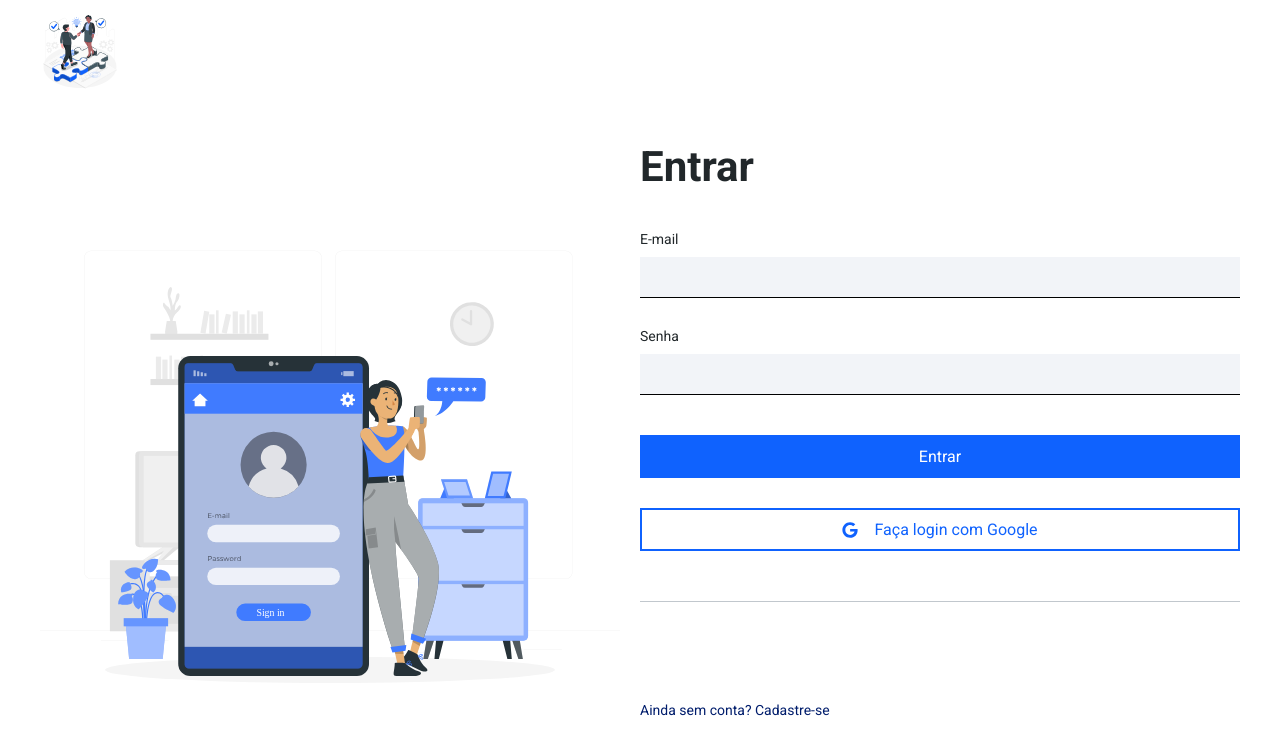
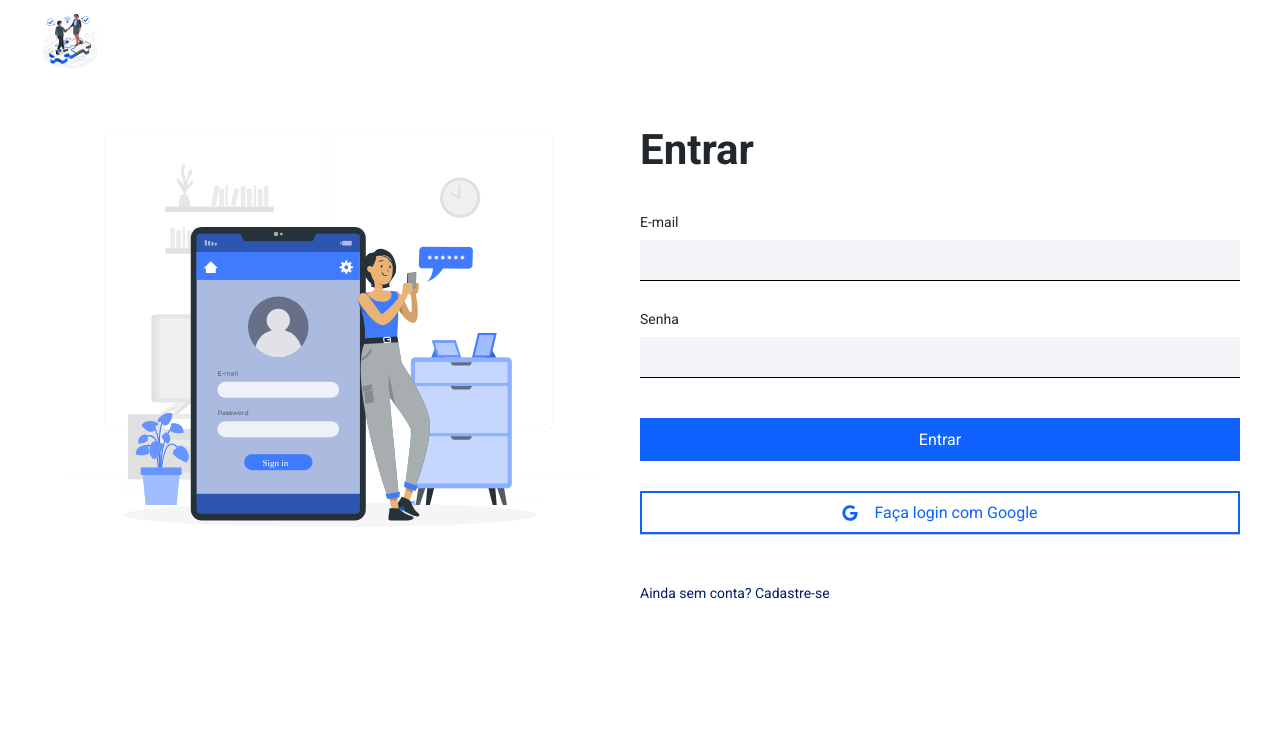
Before and after one commit to narakushi/projeto-uneb-ativos, a Next.js app: page /login in a window 1280 px wide. Shown: the top 754 px of the page. Built offline with nearby package versions, Linux system fonts and the light colour scheme.

Commit message:
:lipstick: feat: melhorando estilização das paginas

```diff
--- a/src/components/layout/form/index.module.css
+++ b/src/components/layout/form/index.module.css
@@ -3,7 +3,7 @@
   display: flex;
   flex-direction: column;
   gap: 4rem;
-  padding: 5rem 0;
+
   border-bottom: 0.1rem solid var(--cool-gray-30);
 }
 
--- a/src/components/layout/header/index.module.css
+++ b/src/components/layout/header/index.module.css
@@ -5,6 +5,6 @@
 }
 
 .logoHeader img {
-  width: 8rem;
-  height: 8rem;
+  width: 6rem;
+  height: 6rem;
 }
--- a/src/pages/login/index.module.css
+++ b/src/pages/login/index.module.css
@@ -1,5 +1,6 @@
 .containerSingIn {
   width: 100%;
+  height: calc(100% - 73px);
 }
 
 .containerImg {
@@ -8,15 +9,19 @@
 
 .containerImg img {
   max-width: 100%;
+  height: calc(100% - 50px);
 }
 
 .containerFormSingIn {
   width: 50%;
+  display: flex;
+  justify-content: center;
+  flex-direction: column;
 }
 
 .linkSingIn {
   display: block;
-  margin-top: 10rem;
+  margin-top: 5rem;
   text-decoration: none;
   font-size: 1.4rem;
   color: var(--dark-blue);
--- a/src/styles/Home.module.css
+++ b/src/styles/Home.module.css
@@ -1,7 +1,7 @@
 .home {
   max-width: 100%;
   width: 100%;
-  height: 100%;
+  height: calc(100% - 83px);
   display: flex;
   align-items: center;
   justify-content: center;
```
Also changed, not shown: src/pages/register/index.module.css (+4 -3 lines).
